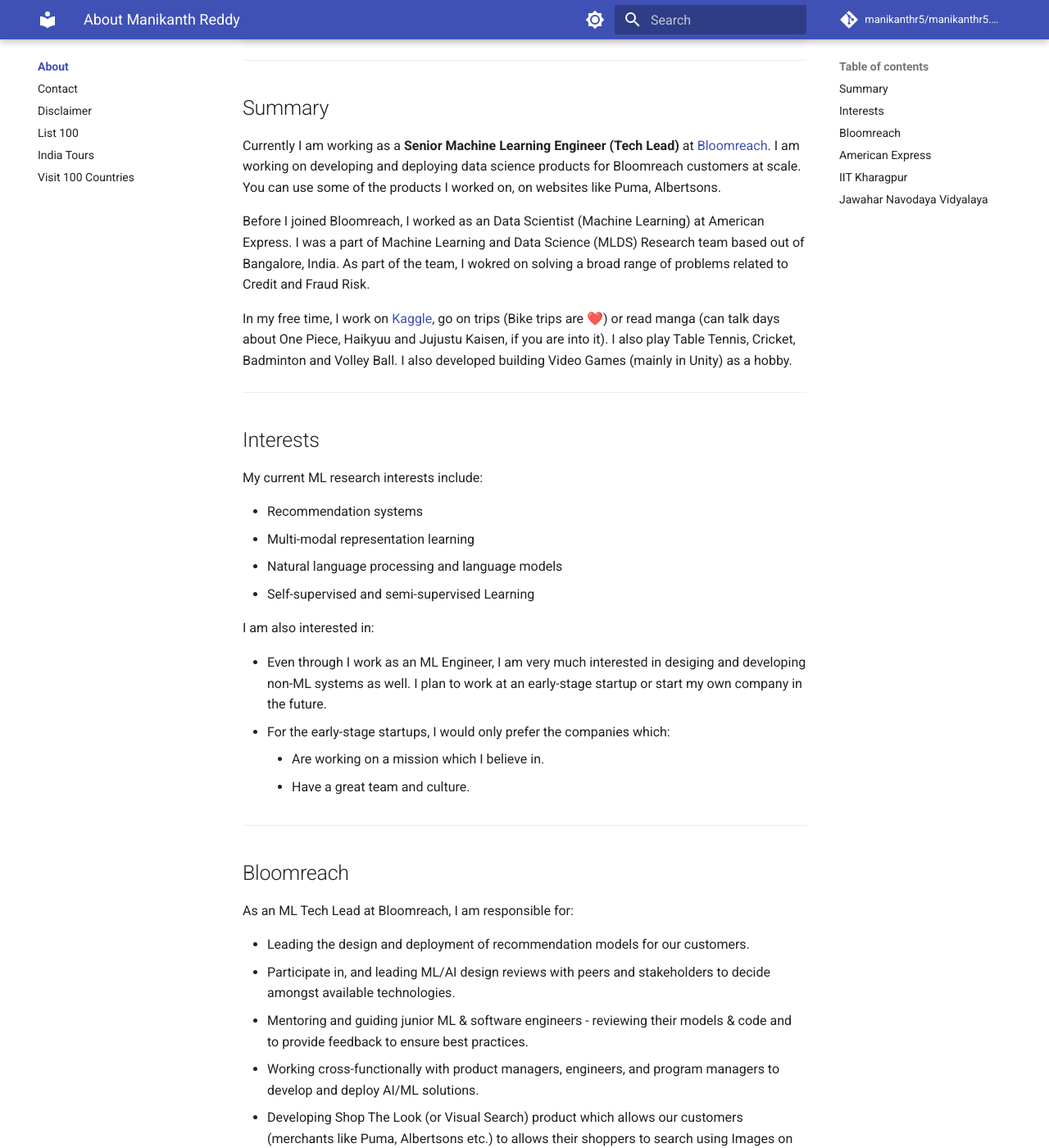
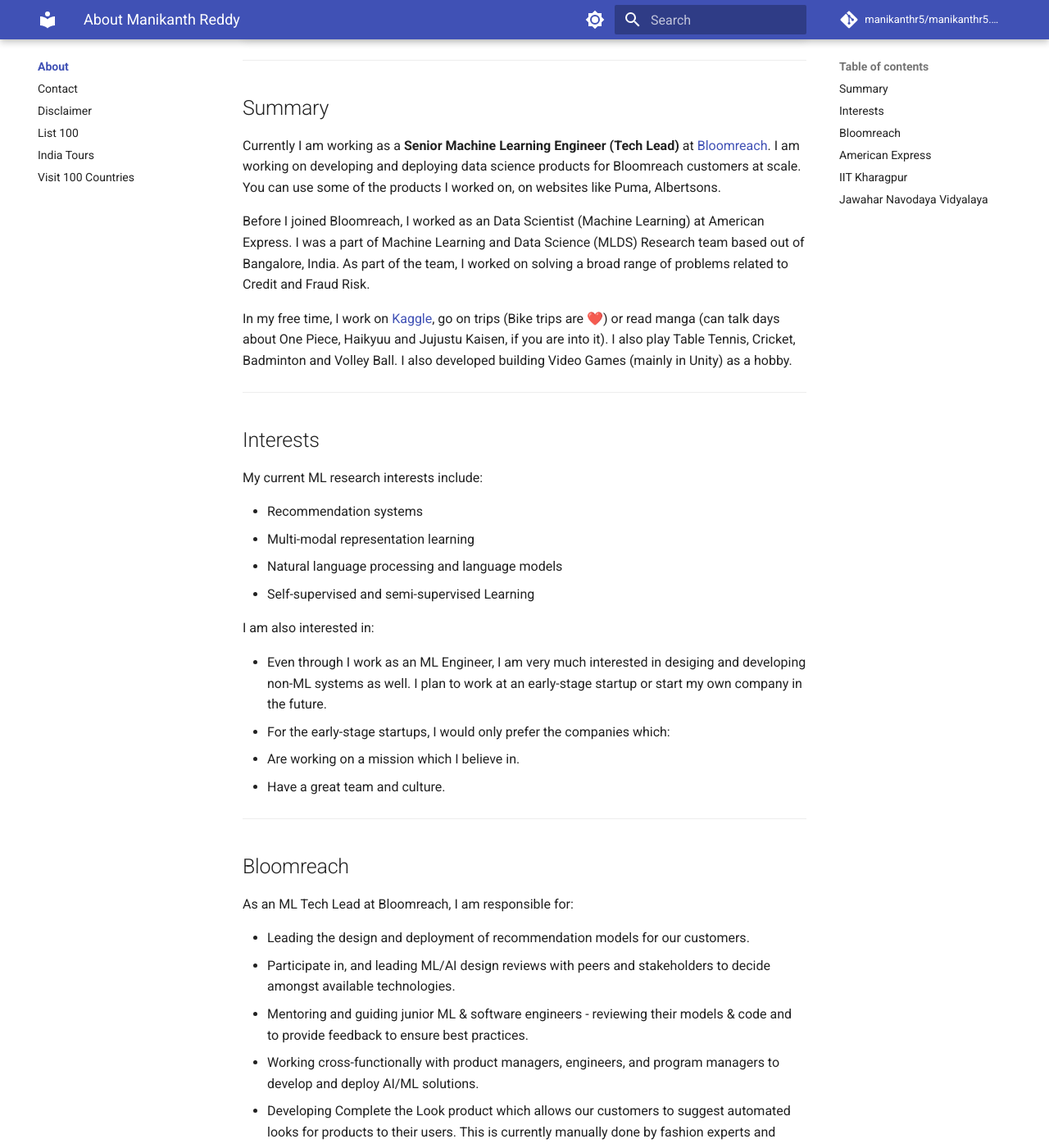
Before and after one commit to manikanthr5/manikanthr5.github.io, an MkDocs documentation site: the page built from docs/about/index.md, in a window 1280 px wide and 1400 px high, scrolled down 397 px. Shown: the whole window at 82% size. Built offline with MkDocs 1.6.1 and Material for MkDocs 9.7.7, drawn with Linux system fonts in a browser that asks for light colours; comment, search, counter and statistics services are not loaded; some of the changed text lies outside the part shown.

Commit message:
status update on feb 17, 2024

```diff
--- a/docs/about/index.md
+++ b/docs/about/index.md
@@ -18,7 +18,7 @@
 
 Currently I am working as a **Senior Machine Learning Engineer (Tech Lead)** at <a href="https://www.bloomreach.com/" target="_blank">Bloomreach</a>. I am working on developing and deploying data science products for Bloomreach customers at scale. You can use some of the products I worked on, on websites like Puma, Albertsons.
 
-Before I joined Bloomreach, I worked as an Data Scientist (Machine Learning) at American Express. I was a part of Machine Learning and Data Science (MLDS) Research team based out of Bangalore, India. As part of the team, I wokred on solving a broad range of problems related to Credit and Fraud Risk.
+Before I joined Bloomreach, I worked as an Data Scientist (Machine Learning) at American Express. I was a part of Machine Learning and Data Science (MLDS) Research team based out of Bangalore, India. As part of the team, I worked on solving a broad range of problems related to Credit and Fraud Risk.
 
 In my free time, I work on [Kaggle](https://kaggle.com/manikanthr5), go on trips (Bike trips are ❤️) or read manga (can talk days about One Piece, Haikyuu and Jujustu Kaisen, if you are into it). I also play Table Tennis, Cricket, Badminton and Volley Ball. I also developed building Video Games (mainly in Unity) as a hobby.
 
@@ -38,8 +38,8 @@
 - Even through I work as an ML Engineer, I am very much interested in desiging and developing non-ML systems as well. I plan to work at an early-stage startup or start my own company in the future.
 - For the early-stage startups, I would only prefer the companies which:
 
-    * Are working on a mission which I believe in.
-    * Have a great team and culture.
+  - Are working on a mission which I believe in.
+  - Have a great team and culture.
 
 ---
 
@@ -51,6 +51,7 @@
 - Participate in, and leading ML/AI design reviews with peers and stakeholders to decide amongst available technologies.
 - Mentoring and guiding junior ML & software engineers - reviewing their models & code and to provide feedback to ensure best practices.
 - Working cross-functionally with product managers, engineers, and program managers to develop and deploy AI/ML solutions.
+- Developing Complete the Look product which allows our customers to suggest automated looks for products to their users. This is currently manually done by fashion experts and doesn't scale well.
 - Developing Shop The Look (or Visual Search) product which allows our customers (merchants like Puma, Albertsons etc.) to allows their shoppers to search using Images on their websites. It will be similar to <a href="https://lens.google/" target="_blank" title="Google Lens">Google Lens</a> or <a href="https://www.amazon.com/shopthelook" target="_blank" title="Amazon Shop the Look">Amazon's Shop The Look</a>, but more towards Apparel, Fashion and Home Decor.
 - Improving the existing Similar Product Recommendations (called More Like This or MLT) using Deep Learning. We are using <a href="https://arxiv.org/abs/1706.03762" target="_blank" title="Transformers Deep Learning Model"> Transformers</a> based <a href="https://arxiv.org/abs/1810.04805" target="_blank" title="Trasformer based BERT Model">BERT variant model</a>. This product was launched on March 23, 2022 and is available in production to be used by our customers.
 - Previous I have worked on developing Attribute Extraction (AE) model for German and French languages. Our search uses the tags generated by the AE model for providing semantic search capabilities. <a href="https://www.bloomreach.com/en/blog/2022/using-ai-based-multilingual-entity-detection-to-build-a-robust-semantic-understanding-capability" title="Using AI-based Multilingual Entity Detection To Build a Robust Semantic Understanding Capability" target="_blank">Click to view about the project on our company blog</a>.
@@ -76,9 +77,9 @@
 - Some other research projects I have worked on include Neural ODE (Ordinary Differential Equations), Adverserial Attacks on Machine Learning Models for Fraud Detection (lasted only for few days), Knowledge Distillation, Attention based Neural Networks.
 
 - Also as part of the Machine Learning and Data Science team I have presented on the 3 research learning sessions to the Bangalore Decision Science teams:
-    * PyTorch Training (From Basic to Advanced)
-    * Top Research Topics from MLDS 2020 Bangalore Conference
-    * Knowledge Distillation
+  - PyTorch Training (From Basic to Advanced)
+  - Top Research Topics from MLDS 2020 Bangalore Conference
+  - Knowledge Distillation
 
 I have received **SVP Star Acheivement Award for Q4 2019** (Decision Science & Data Strategy Team) and I believe that I am one of the youngest to the receive this award...
 
@@ -89,9 +90,9 @@
 I recevied my Bachelors Degree from Indian Institute of Technology, Kharagpur. My major is on Metallurgical and Materials Engineering. I was ranked 3rd among Bachelor Degree students in my department.
 
 - I have participated in various Hackations:
-    * I got 2nd place in Data Science Hackathon conducted by HSBC (5 man team) and was invited to HSBC Data & Analtyics Symposium 2019 held at Kolkata.
-    * I was placed in Top 10 teams of AnalyzeThis 2018 competition held by American Express and received a PPI (Pre-Placement Interview Offer) for the same. I was converted this offer into full time and Joined American Express in July 2019 as a part of Machine Learning and Data Science Team. (2 man team).
-    * I participated in Code.Fun.Do 2015 competition held by Microsoft and built an app within 2 days in C# (3 man team).
+  - I got 2nd place in Data Science Hackathon conducted by HSBC (5 man team) and was invited to HSBC Data & Analtyics Symposium 2019 held at Kolkata.
+  - I was placed in Top 10 teams of AnalyzeThis 2018 competition held by American Express and received a PPI (Pre-Placement Interview Offer) for the same. I was converted this offer into full time and Joined American Express in July 2019 as a part of Machine Learning and Data Science Team. (2 man team).
+  - I participated in Code.Fun.Do 2015 competition held by Microsoft and built an app within 2 days in C# (3 man team).
 - I learnt Programming and Data Science skills from Coursework and MOOCs.
 - Some Relevant Coursework Include: Design and Analysis of Algorithms (Theory and Lab), Programming Data Structures, Artificial Intellience, Soft Computing Tools (Machine Learning, Fuzzy Logic and Evolutionary Algorithms), Probability and Stochastic Processes, Computer Applications in Metallurgical Processes.
 - Some MOOCs I have took include: Machine Learning, Applied Data Science in Python, Deep Learning, TensorFlow for Deep Learning Research, Deep Learning for Natural Language Processing.
```
Also changed, not shown: docs/about/india-tours.md (+4 -2 lines), docs/about/list-100.md (+4 -5 lines).
